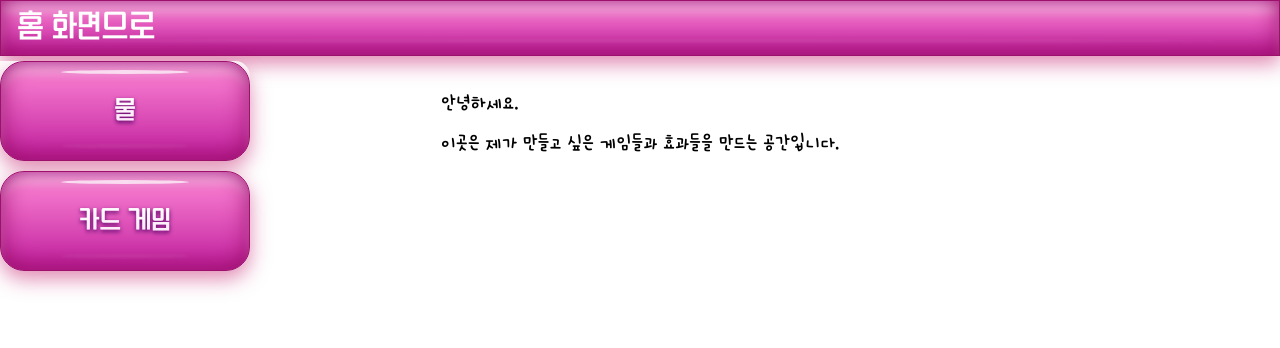
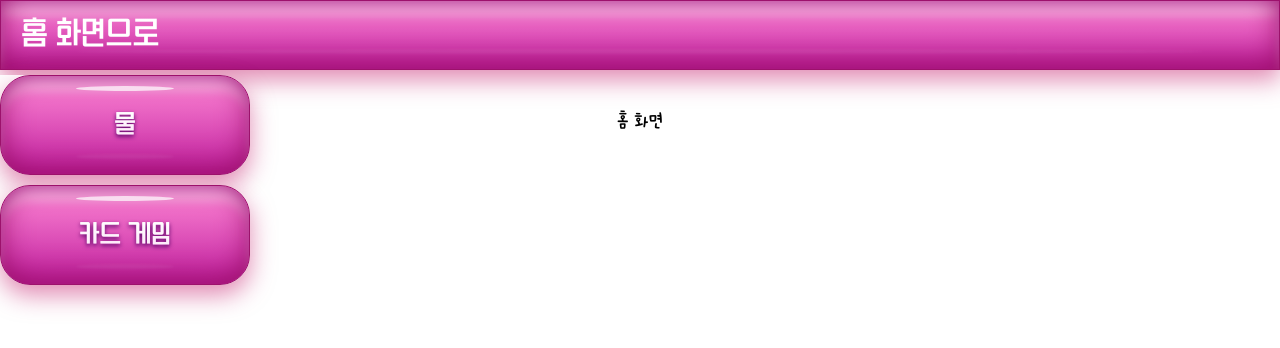
Before and after one commit to sadie100/Interaction, a Next.js app: page / in a window 1280 px wide. Shown: the top 348 px of the page. Built offline with nearby package versions, Linux system fonts and the light colour scheme.

Commit message:
chore: css 수정

```diff
--- a/components/Navbar/Navbar.module.scss
+++ b/components/Navbar/Navbar.module.scss
@@ -16,7 +16,7 @@
   top: calc($header-height + 5px);
   display: flex;
   flex-direction: column;
-  border-radius: 15px;
+  border-radius: 1.5rem;
   gap: 10px;
   border-top-left-radius: 0;
   border-bottom-left-radius: 0;
--- a/pages/index.tsx
+++ b/pages/index.tsx
@@ -3,10 +3,7 @@ import type { NextPage } from "next";
 const Home: NextPage = () => {
   return (
     <div>
-      <p style={{ fontSize: "20px" }}>안녕하세요.</p>
-      <p style={{ fontSize: "20px" }}>
-        이곳은 제가 만들고 싶은 게임들과 효과들을 만드는 공간입니다.
-      </p>
+      <p style={{ fontSize: "20px" }}>홈 화면</p>
     </div>
   );
 };
--- a/styles/globals.css
+++ b/styles/globals.css
@@ -4,6 +4,7 @@ body {
   margin: 0;
   font-family: -apple-system, BlinkMacSystemFont, Segoe UI, Roboto, Oxygen,
     Ubuntu, Cantarell, Fira Sans, Droid Sans, Helvetica Neue, sans-serif;
+  font-size: 20px;
 }
 
 a {
```
